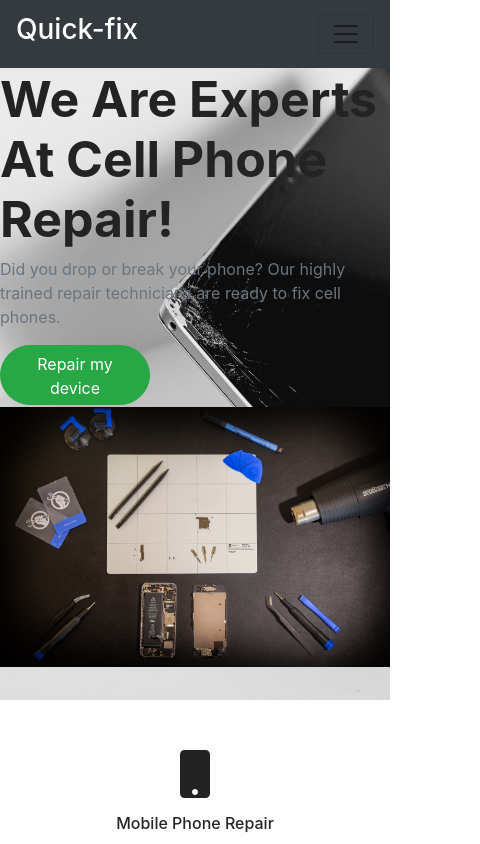
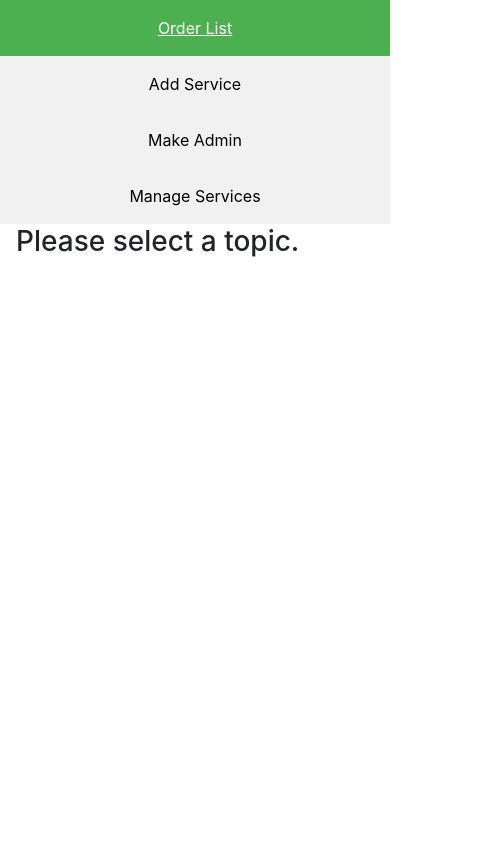
Before and after one commit to MaheSajib/quick-fix-client, a React (Create React App) app: page /dashboard in a window 390 px wide. Shown: the top 844 px of the page, 480 px wide, since content can reach past the window. Built offline with nearby package versions, Linux system fonts and the light colour scheme.

Commit message:
addind dashboard

```diff
--- a/src/App.js
+++ b/src/App.js
@@ -8,15 +8,20 @@ import {
   Route,
   Link
 } from "react-router-dom";
+import Dashboard from './components/Dashboard/Dashboard/Dashboard';
 
 function App() {
   return (
     <Router>
         <Switch>
-          <Route path="/">
+        <Route path="/dashboard">
+            <Dashboard></Dashboard>
+          </Route>
+          <Route exact path="/">
             <Home></Home>
           </Route>
         </Switch>
+
     </Router>
   );
 }
--- /dev/null
+++ b/src/components/Dashboard/AddService/AddService.js
@@ -0,0 +1,11 @@
+import React from 'react';
+
+const AddService = () => {
+    return (
+        <div>
+            <h1>Service</h1>
+        </div>
+    );
+};
+
+export default AddService;
--- /dev/null
+++ b/src/components/Dashboard/Dashboard/Dashboard.js
@@ -0,0 +1,26 @@
+import React from 'react';
+import { Route, Switch, useRouteMatch } from 'react-router';
+import AddService from '../AddService/AddService';
+import Sidebar from '../Sidebar/Sidebar';
+
+const Dashboard = () => {
+    let { path, url } = useRouteMatch();
+    return (
+        <div>
+            <Sidebar></Sidebar>
+            <div className="content">
+                <Switch>
+                    <Route exact path={path}>
+                        <h3>Please select a topic.</h3>
+                    </Route>
+                    <Route path={`${path}/addservice`}>
+                        <AddService></AddService>
+                    </Route>
+                </Switch>
+
+            </div>
+        </div>
+    );
+};
+
+export default Dashboard;
--- /dev/null
+++ b/src/components/Dashboard/Sidebar/Sidebar.css
@@ -0,0 +1,49 @@
+.sidebar {
+    margin: 0;
+    padding: 0;
+    width: 200px;
+    background-color: #f1f1f1;
+    position: fixed;
+    height: 100%;
+    overflow: auto;
+  }
+
+  .sidebar a {
+    display: block;
+    color: black;
+    padding: 16px;
+    text-decoration: none;
+  }
+
+  .sidebar a.active {
+    background-color: #4CAF50;
+    color: white;
+  }
+
+  .sidebar a:hover:not(.active) {
+    background-color: #555;
+    color: white;
+  }
+
+  div.content {
+    margin-left: 200px;
+    padding: 1px 16px;
+    height: 1000px;
+  }
+
+  @media screen and (max-width: 700px) {
+    .sidebar {
+      width: 100%;
+      height: auto;
+      position: relative;
+    }
+    .sidebar a {float: left;}
+    div.content {margin-left: 0;}
+  }
+
+  @media screen and (max-width: 400px) {
+    .sidebar a {
+      text-align: center;
+      float: none;
+    }
+  }
--- /dev/null
+++ b/src/components/Dashboard/Sidebar/Sidebar.js
@@ -0,0 +1,16 @@
+import React from 'react';
+import { Link } from 'react-router-dom';
+import './Sidebar.css';
+
+const Sidebar = () => {
+    return (
+        <div class="sidebar">
+            <Link class="active" to="/dashboard/orderlist">Order List</Link>
+            <Link to="/dashboard/addservice">Add Service</Link>
+            <Link to="/dashboard/makeadmin">Make Admin</Link>
+            <Link to="/dashboard/manageservices">Manage Services</Link>
+        </div>
+    );
+};
+
+export default Sidebar;
--- a/src/components/Home/Footer/Footer.js
+++ b/src/components/Home/Footer/Footer.js
@@ -40,9 +40,9 @@ const Footer = () => {
             <div className="row py-5">
                 <FooterCol key={1} menuTitle="Quick-fix" menuItems={openTime}>
                     <ul className="social-media list-inline">
-                        <li className="list-inline-item"><a href="//twitter.com"><FontAwesomeIcon className="icon" icon={faTwitter} /></a></li>
-                        <li className="list-inline-item"><a href="//instagram.com"><FontAwesomeIcon className="icon" icon={faInstagram} /></a></li>
-                        <li className="list-inline-item"><a href="//facebook.com"><FontAwesomeIcon className="icon " icon={faFacebookF} /></a></li>
+                        <li className="list-inline-item"><a to="//twitter.com"><FontAwesomeIcon className="icon" icon={faTwitter} /></a></li>
+                        <li className="list-inline-item"><a to="//instagram.com"><FontAwesomeIcon className="icon" icon={faInstagram} /></a></li>
+                        <li className="list-inline-item"><a to="//facebook.com"><FontAwesomeIcon className="icon " icon={faFacebookF} /></a></li>
                     </ul>
                 </FooterCol>
                 <FooterCol key={2} menuTitle="Quick Links" menuItems={quickLinks}/>
--- /dev/null
+++ b/src/components/Home/ServiceDetail/ServiceDetail.css
@@ -0,0 +1,3 @@
+.card:hover{
+    box-shadow: 0 4px 8px 0 rgba(0, 0, 0, 0.2), 0 6px 20px 0 rgba(0, 0, 0, 0.19);
+}
--- a/src/components/Home/ServiceDetail/ServiceDetail.js
+++ b/src/components/Home/ServiceDetail/ServiceDetail.js
@@ -1,4 +1,5 @@
 import React from 'react';
+import './ServiceDetail.css';
 
 const ServiceDetail = ({ service }) => {
     return (
@@ -6,7 +7,7 @@ const ServiceDetail = ({ service }) => {
                 <div className="card-body text-center">
                     <h5 className="card-title mt-5 mb-3"><b>{service.name}</b></h5>
                     <p className="card-text text-secondary">{service.description}</p>
-                    <a href="#" className="btn btn-success rounded-pill">Read More</a>
+                    <button className="btn btn-success rounded-pill">Read More</button>
                 </div>
         </div>
     );
--- a/src/components/Home/Testimonials/Testimonials.css
+++ b/src/components/Home/Testimonials/Testimonials.css
@@ -1,11 +1,7 @@
 .testimonials{
     height: 500px;
 }
-.testimonials .container{
-    background-repeat: no-repeat;
-    background-position: top right;
-    background-size: 150px;
-}
+
 .testimonials .card{
     border-color: transparent;
     width: 300px;
```
